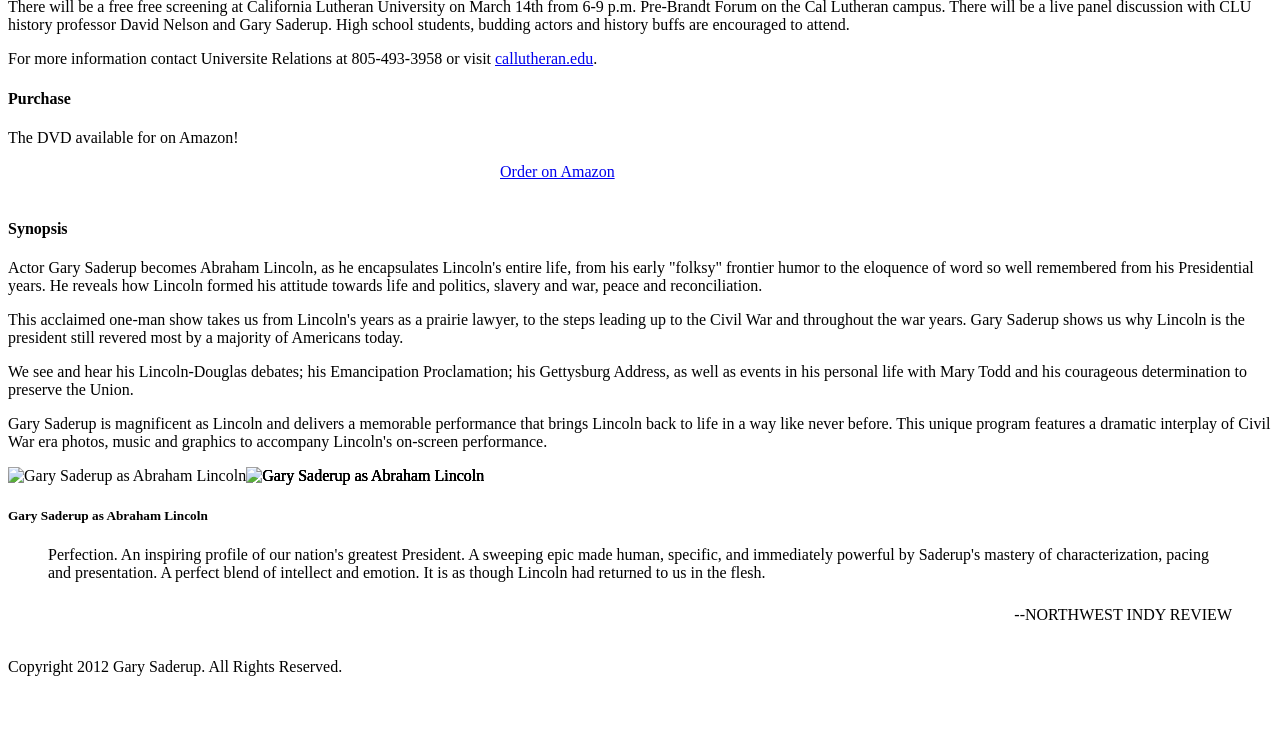
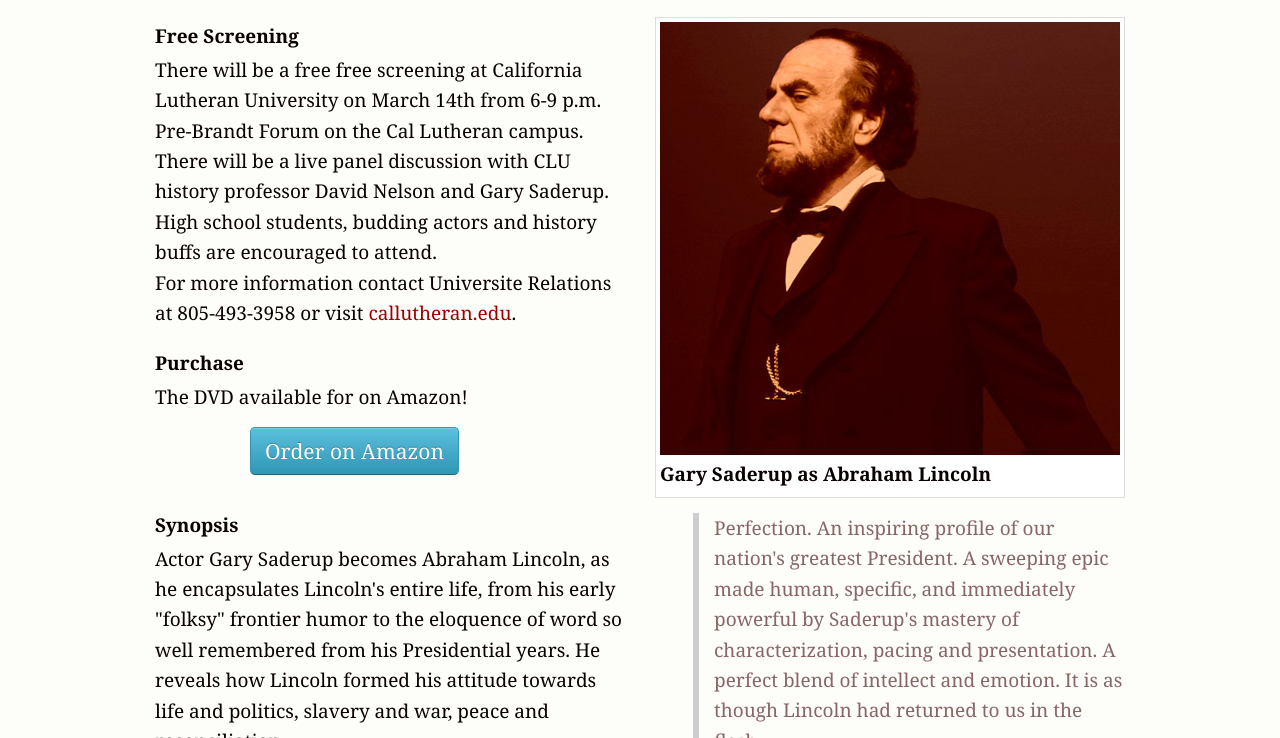
Before and after one commit to rayfix/lincoln, a plain HTML site: page index.html in a window 1280 px wide. Shown: the part 207-945 px from the top of the page. Before the commit the page ends 891 px from the top, so only its background shows below. Drawn offline with Linux system fonts and the light colour scheme; the site is published under a folder, as on GitHub Pages, so addresses that start at the root find nothing.

Commit message:
remove leading / from assests

```diff
--- a/index.html
+++ b/index.html
@@ -2,8 +2,8 @@
 <html>
 <head>
   <title>Lincoln</title>
-  <link href="/assets/application-82e797845ce977c869d5596ffaa72c1c.css" media="all" rel="stylesheet" type="text/css" />
-  <script src="/assets/application-6bcba324cebda84b49c62b4299cabca2.js" type="text/javascript"></script>
+  <link href="assets/application-82e797845ce977c869d5596ffaa72c1c.css" media="all" rel="stylesheet" type="text/css" />
+  <script src="assets/application-6bcba324cebda84b49c62b4299cabca2.js" type="text/javascript"></script>
   <meta content="authenticity_token" name="csrf-param" />
 <meta content="nYjcaIcJzBvSy1j4LqVImYxMaDnDXCpVRCWnXp+npLM=" name="csrf-token" />
   <!--[if lt IE 9]>
@@ -110,11 +110,11 @@ $(function() {
       <div class="thumbnail">
 
         <div style="relative" class="backgroundList">
-          <img style="position:relative" alt="Gary Saderup as Abraham Lincoln" src="/assets/image2_roi-25b96af65881d1af60ad0357cf8d3273.jpg" alt="Gary Saderup in Lincoln"  />
-          <img style="position:absolute" alt="Gary Saderup as Abraham Lincoln" src="/assets/image1_roi-c596e055a5161ee9b2d5e50364b7ce21.jpg" alt="Gary Saderup in Lincoln"  />
-          <img style="position:absolute" alt="Gary Saderup as Abraham Lincoln" src="/assets/image3_roi-fc59727d6fdd7a010f6e60b619758f08.jpg" alt="Gary Saderup in Lincoln"  />
-          <img style="position:absolute" alt="Gary Saderup as Abraham Lincoln" src="/assets/image5_roi-e034f8d23bc6f13e69da1e04746ebd59.jpg" alt="Gary Saderup in Lincoln"  />
-          <img style="position:absolute" alt="Gary Saderup as Abraham Lincoln" src="/assets/image6_roi-ff3a24251fcd43a2905e59a029cff34a.jpg" alt="Gary Saderup in Lincoln" />
+          <img style="position:relative" alt="Gary Saderup as Abraham Lincoln" src="assets/image2_roi-25b96af65881d1af60ad0357cf8d3273.jpg" alt="Gary Saderup in Lincoln"  />
+          <img style="position:absolute" alt="Gary Saderup as Abraham Lincoln" src="assets/image1_roi-c596e055a5161ee9b2d5e50364b7ce21.jpg" alt="Gary Saderup in Lincoln"  />
+          <img style="position:absolute" alt="Gary Saderup as Abraham Lincoln" src="assets/image3_roi-fc59727d6fdd7a010f6e60b619758f08.jpg" alt="Gary Saderup in Lincoln"  />
+          <img style="position:absolute" alt="Gary Saderup as Abraham Lincoln" src="assets/image5_roi-e034f8d23bc6f13e69da1e04746ebd59.jpg" alt="Gary Saderup in Lincoln"  />
+          <img style="position:absolute" alt="Gary Saderup as Abraham Lincoln" src="assets/image6_roi-ff3a24251fcd43a2905e59a029cff34a.jpg" alt="Gary Saderup in Lincoln" />
 
 
       </div>
```
